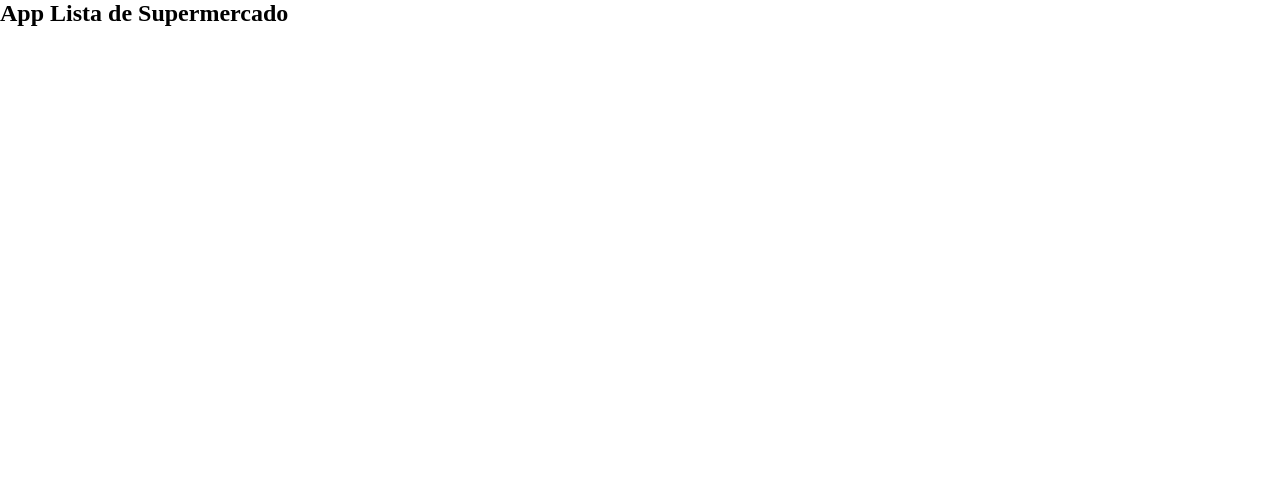
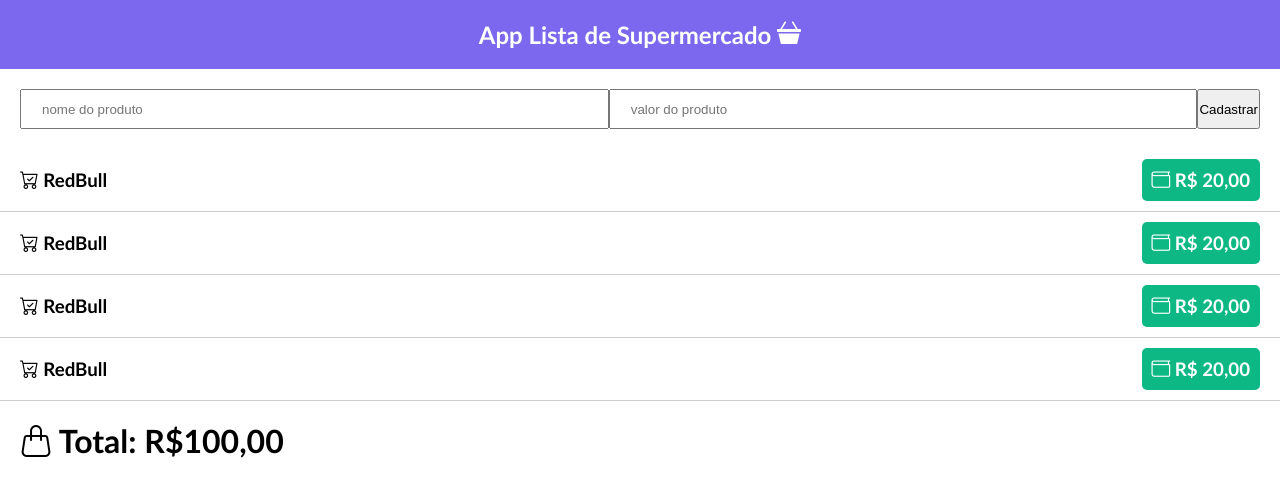
Before and after one commit to gaboliveiradev/AppListaSupermercado, a plain HTML site: page page/index.html in a window 1280 px wide. Drawn offline with nearby package versions, Linux system fonts and the light colour scheme.

Commit message:
CRIANDO A INTERFACE GRÁFICA + PEGANDO OS VALORES DOS INPUT COM JS

```diff
--- a/page/index.html
+++ b/page/index.html
@@ -5,15 +5,47 @@
     <meta http-equiv="X-UA-Compatible" content="IE=edge">
     <meta name="viewport" content="width=device-width, initial-scale=1.0">
     <link rel="stylesheet" href="./../style/index.css">
+    <link rel="stylesheet" href="https://cdn.jsdelivr.net/npm/bootstrap-icons@1.10.4/font/bootstrap-icons.css">
     <title>App Lista de Supermercado</title>
 </head>
 <body>
     <header>
-        <h2>App Lista de Supermercado</h2>
+        <h2>
+            App Lista de Supermercado
+            <svg xmlns="http://www.w3.org/2000/svg" width="24" height="24" fill="currentColor" class="bi bi-basket3-fill" viewBox="0 0 16 16">
+                <path d="M5.757 1.071a.5.5 0 0 1 .172.686L3.383 6h9.234L10.07 1.757a.5.5 0 1 1 .858-.514L13.783 6H15.5a.5.5 0 0 1 .5.5v1a.5.5 0 0 1-.5.5H.5a.5.5 0 0 1-.5-.5v-1A.5.5 0 0 1 .5 6h1.717L5.07 1.243a.5.5 0 0 1 .686-.172zM2.468 15.426.943 9h14.114l-1.525 6.426a.75.75 0 0 1-.729.574H3.197a.75.75 0 0 1-.73-.574z"/>
+            </svg>
+        </h2>
     </header>
 
-    <div class="lista">
+    <div class="container-cadastro">
+        <input type="text" name="nome_produto" placeholder="nome do produto">
+        <input type="text" name="valor_produto" placeholder="valor do produto">
 
+        <input type="submit" name="btn_cadastrar" value="Cadastrar">
+    </div>
+
+    <div class="lista produtos">
+        <div class="lista-produto-single">
+            <h3><i class="bi bi-cart-check"></i> RedBull</h3>
+            <h3 class="price-produto"><span><i class="bi bi-wallet"></i> R$ 20,00</span></h3>
+        </div>
+        <div class="lista-produto-single">
+            <h3><i class="bi bi-cart-check"></i> RedBull</h3>
+            <h3 class="price-produto"><span><i class="bi bi-wallet"></i> R$ 20,00</span></h3>
+        </div>
+        <div class="lista-produto-single">
+            <h3><i class="bi bi-cart-check"></i> RedBull</h3>
+            <h3 class="price-produto"><span><i class="bi bi-wallet"></i> R$ 20,00</span></h3>
+        </div>
+        <div class="lista-produto-single">
+            <h3><i class="bi bi-cart-check"></i> RedBull</h3>
+            <h3 class="price-produto"><span><i class="bi bi-wallet"></i> R$ 20,00</span></h3>
+        </div>
+    </div>
+
+    <div class="soma-produto">
+        <h1><i class="bi bi-handbag"></i> Total: R$100,00</h1>
     </div>
 
     <script src="./../src/script.js"></script>
--- a/src/script.js
+++ b/src/script.js
@@ -0,0 +1,14 @@
+var items = [];
+var btn = document.querySelector('input[type=submit]');
+
+btn.addEventListener('click', ()=>{
+    var nome_produto = document.querySelector('input[name=nome_produto]').value;
+    var valor_produto = document.querySelector('input[name=valor_produto').value;
+
+    items.push({
+        nome: nome_produto,
+        valor: valor_produto
+    });
+
+
+});
--- a/style/index.css
+++ b/style/index.css
@@ -3,3 +3,44 @@
     margin: 0;
     box-sizing: border-box;
 }
+
+header {
+    background-color:mediumslateblue ;
+    text-align: center;
+    padding: 20px;
+    color: #fff;
+    font-family: 'Trebuchet MS', 'Lucida Sans Unicode', 'Lucida Grande', 'Lucida Sans', Arial, sans-serif;
+}
+
+.container-cadastro {
+    display: flex;
+    margin: 20px 0;
+    padding: 0 20px;
+}
+
+.container-cadastro input[type=text] {
+    flex: 1;
+    height: 40px;
+    padding-left: 20px;
+}
+
+.lista-produto-single {
+    font-family: 'Trebuchet MS', 'Lucida Sans Unicode', 'Lucida Grande', 'Lucida Sans', Arial, sans-serif;
+    padding: 10px 0;
+    border-bottom: 1px solid #ccc;
+    display: flex;
+    justify-content: space-between;
+    padding: 20px;
+}
+
+h3.price-produto > span {
+    background-color: rgb(14, 184, 133);
+    padding: 10px;
+    border-radius: 5px;
+    color: #fff;
+}
+
+.soma-produto {
+    margin: 20px;
+    font-family: 'Trebuchet MS', 'Lucida Sans Unicode', 'Lucida Grande', 'Lucida Sans', Arial, sans-serif;
+}
```
